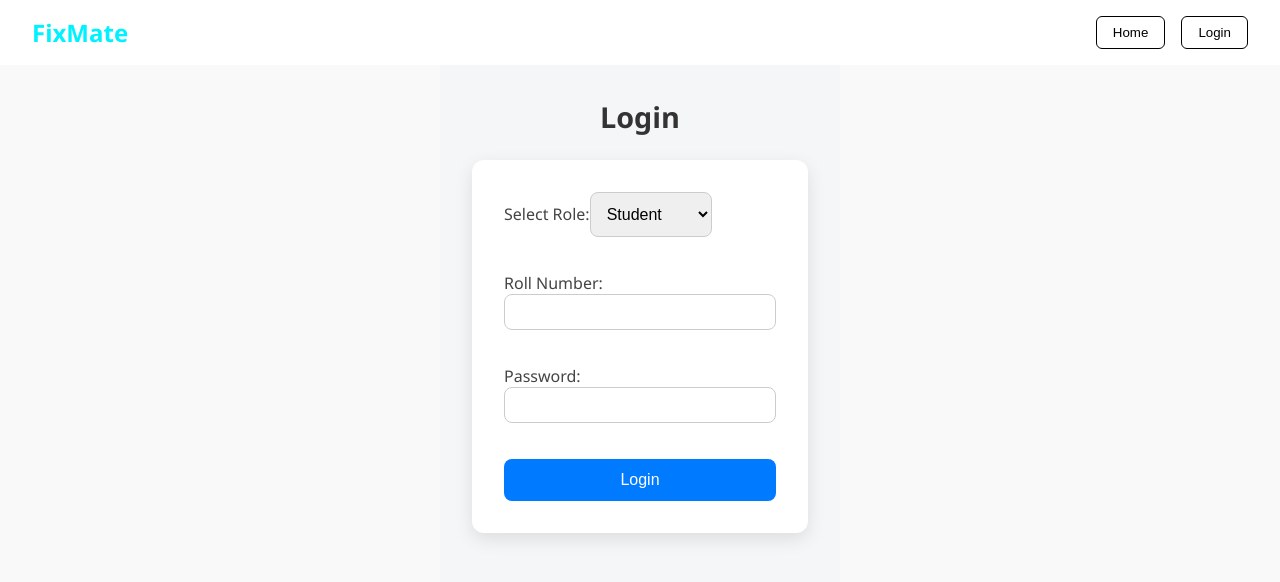
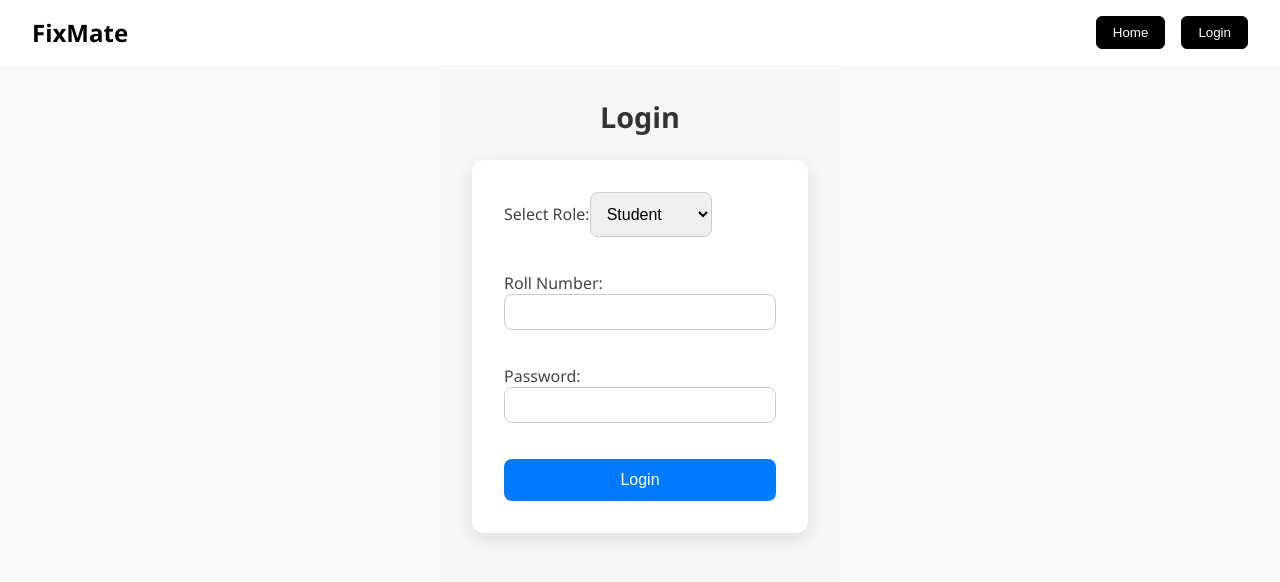
Before and after one commit to anupsinghh/fixit, a React (Create React App) app: page /login in a window 1280 px wide. Shown: the top 582 px of the page. Built offline with nearby package versions, Linux system fonts and the light colour scheme.

Commit message:
complaint form

```diff
--- a/src/components/Layout.css
+++ b/src/components/Layout.css
@@ -15,7 +15,7 @@
   font-size: 1.5rem;
   font-weight: bold;
   cursor: pointer;
-  color: #00f2ff;
+  color: #000000;
 }
 
 .nav-links {
@@ -24,32 +24,33 @@
 }
 
 .nav-links button {
-  background: rgb(255, 255, 255);
+  background: rgb(0, 0, 0);
   border: 1px solid #000000;
   padding: 0.5rem 1rem;
   border-radius: 6px;
-  color: #000000;
+  color: #ffffff;
   cursor: pointer;
   transition: all 0.2s ease;
 }
 
 .nav-links button:hover {
-  background: #000000;
+  background: #2d2b2b;
   color: #ffffff;
 }
 
-/* Hamburger Menu */
+
 .hamburger {
   display: none;
   flex-direction: column;
   cursor: pointer;
+  color: #000000;
   gap: 4px;
 }
 
 .hamburger div {
   width: 25px;
   height: 3px;
-  background: #fff;
+  background: #000000;
   transition: 0.3s ease;
 }
 
@@ -71,7 +72,7 @@
     position: absolute;
     top: 70px;
     right: 0;
-    background: #1a1a1a;
+    background: #d5e0f5;
     flex-direction: column;
     align-items: flex-start;
     width: 100%;
--- a/src/pages/ComplaintForm.jsx
+++ b/src/pages/ComplaintForm.jsx
@@ -39,7 +39,7 @@ const ComplaintForm = () => {
         body: JSON.stringify(payload),
       });
 
-      // Check if server responded with JSON
+
       const contentType = res.headers.get('content-type');
       if (!contentType || !contentType.includes('application/json')) {
         throw new Error('Invalid server response: not JSON');
--- a/src/pages/Login.jsx
+++ b/src/pages/Login.jsx
@@ -25,7 +25,7 @@ const Login = () => {
         localStorage.setItem('technician', JSON.stringify({ id: identifier }));
         localStorage.setItem('role', 'technician');
         window.dispatchEvent(new Event('storage'));
-        navigate('/technician-dashboard'); // Make sure this route exists
+        navigate('/technician-dashboard');
       } else {
         alert('Invalid technician credentials');
       }
--- a/src/pages/StudentLogin.jsx
+++ b/src/pages/StudentLogin.jsx
@@ -10,10 +10,10 @@ const StudentLogin = () => {
   const handleLogin = (e) => {
     e.preventDefault();
 
-    // ✅ Simple placeholder login logic
+
     if (roll === '123' && password === 'student') {
      localStorage.setItem('student', JSON.stringify({ roll }));
-      window.dispatchEvent(new Event('storage')); // Trigger navbar update
+      window.dispatchEvent(new Event('storage'));
       navigate('/complaint');
     } else {
       alert('Invalid roll number or password');
--- a/src/pages/TechLogin.jsx
+++ b/src/pages/TechLogin.jsx
@@ -8,9 +8,9 @@ const TechLogin = () => {
 
   const handleLogin = (e) => {
     e.preventDefault();
-    // Basic validation (replace with backend auth later)
+
     if (id && password) {
-      navigate('/tech-dashboard'); // You can define this route later
+      navigate('/tech-dashboard');
     } else {
       alert("Please enter ID and password.");
     }
```
